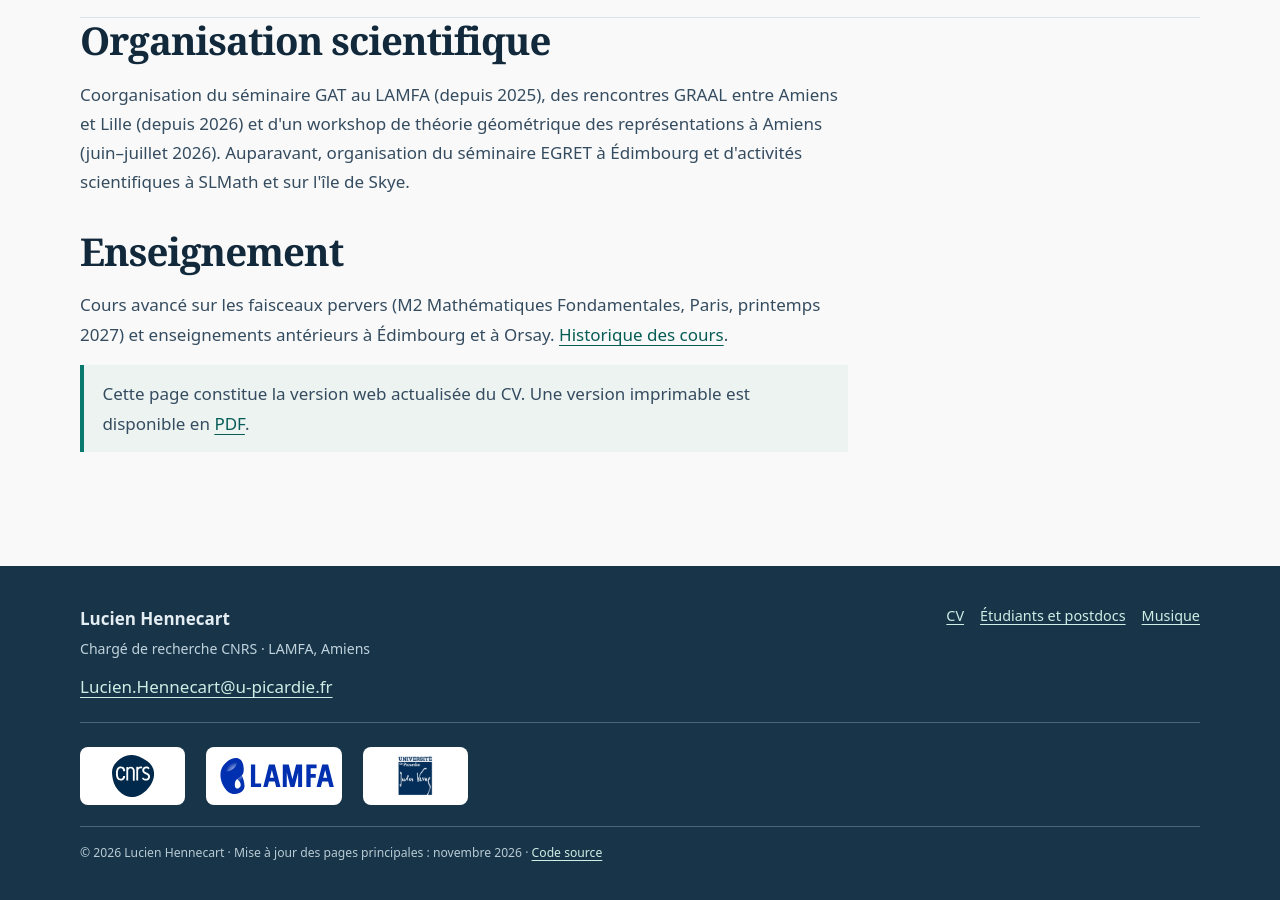
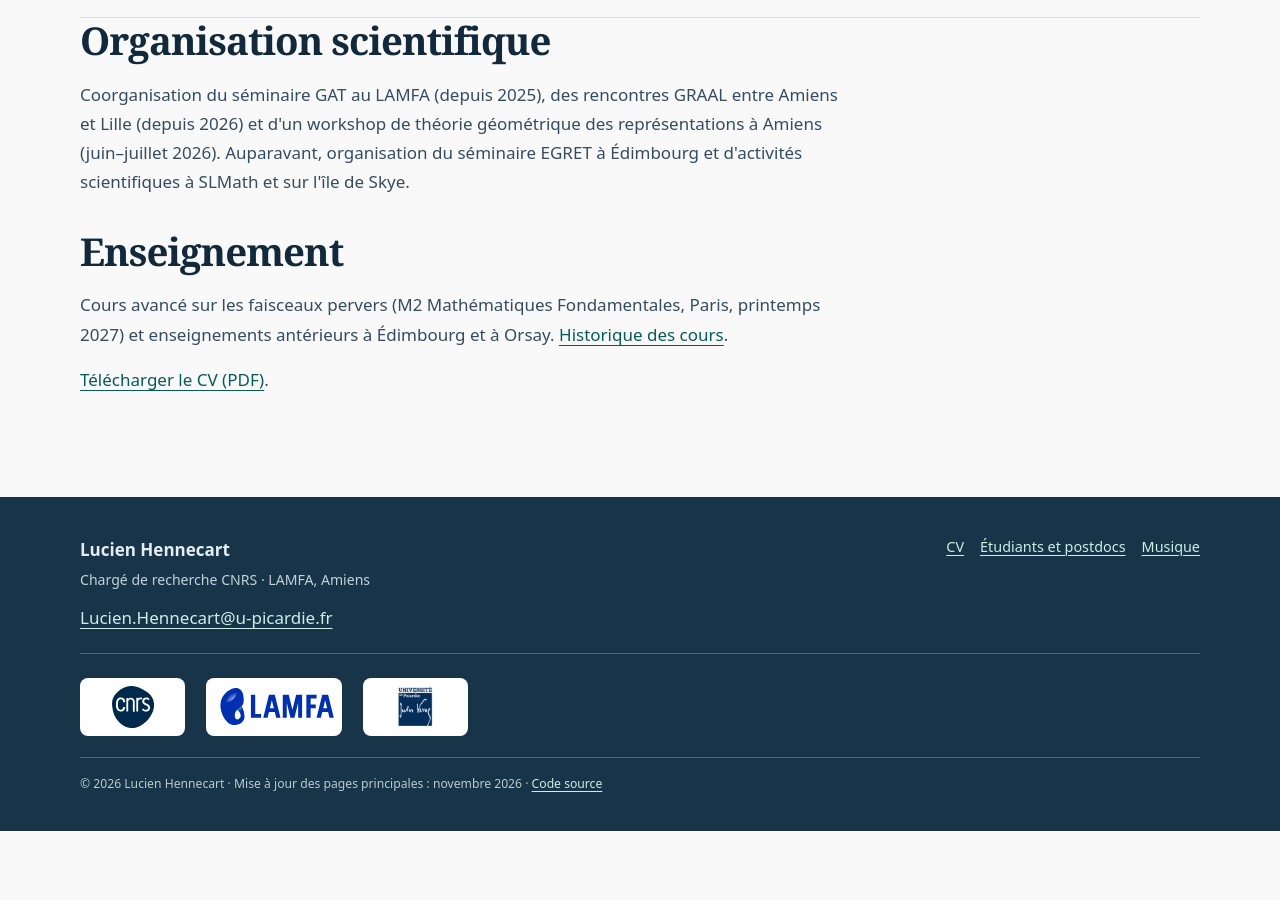
Before and after one commit to hennlu/hennlu.github.io, a Jekyll site: the page built from cv-fr.html, in a window 1280 px wide and 900 px high, scrolled down 2509 px. Built offline with Jekyll 4.4.1, drawn with Linux system fonts in a browser that asks for light colours; after the commit the page ends 3340 px from its top, so only the background shows below that.

Commit message:
Remove CV freshness claims and retain simple PDF link

```diff
--- a/cv-fr.html
+++ b/cv-fr.html
@@ -25,4 +25,4 @@ alternate: /cv.html
 {% include paper-list.html limit=6 %}
 <div class="prose"><h2>Organisation scientifique</h2><p>Coorganisation du séminaire GAT au LAMFA (depuis 2025), des rencontres GRAAL entre Amiens et Lille (depuis 2026) et d'un workshop de théorie géométrique des représentations à Amiens (juin–juillet 2026). Auparavant, organisation du séminaire EGRET à Édimbourg et d'activités scientifiques à SLMath et sur l'île de Skye.</p>
 <h2>Enseignement</h2><p>Cours avancé sur les faisceaux pervers (M2 Mathématiques Fondamentales, Paris, printemps 2027) et enseignements antérieurs à Édimbourg et à Orsay. <a href="/teaching-fr.html">Historique des cours</a>.</p>
-<p class="note">Cette page constitue la version web actualisée du CV. Une version imprimable est disponible en <a href="/cv2web.pdf">PDF</a>.</p></div></div></section>
+<p><a href="/cv2web.pdf">Télécharger le CV (PDF)</a>.</p></div></div></section>
```
